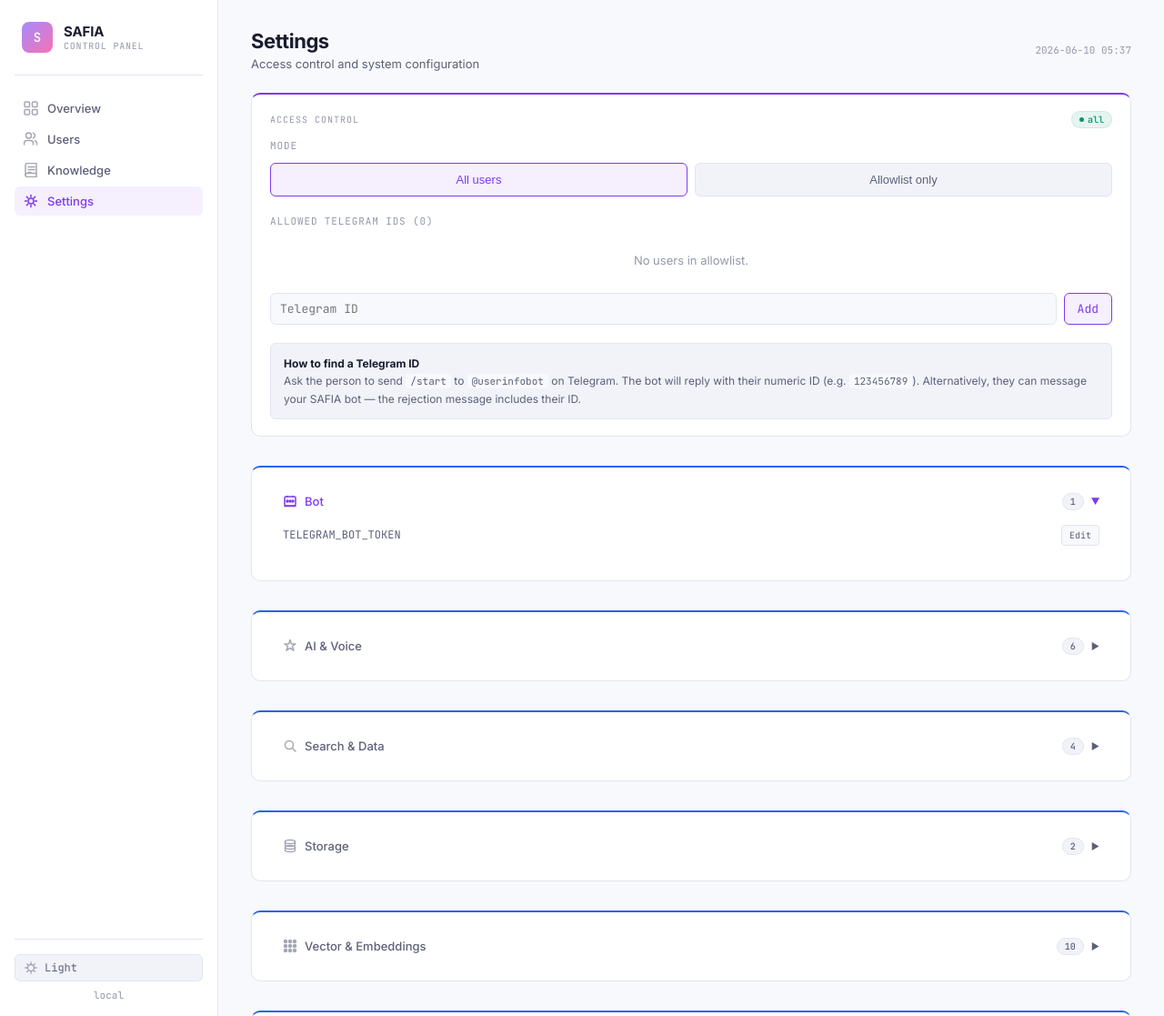
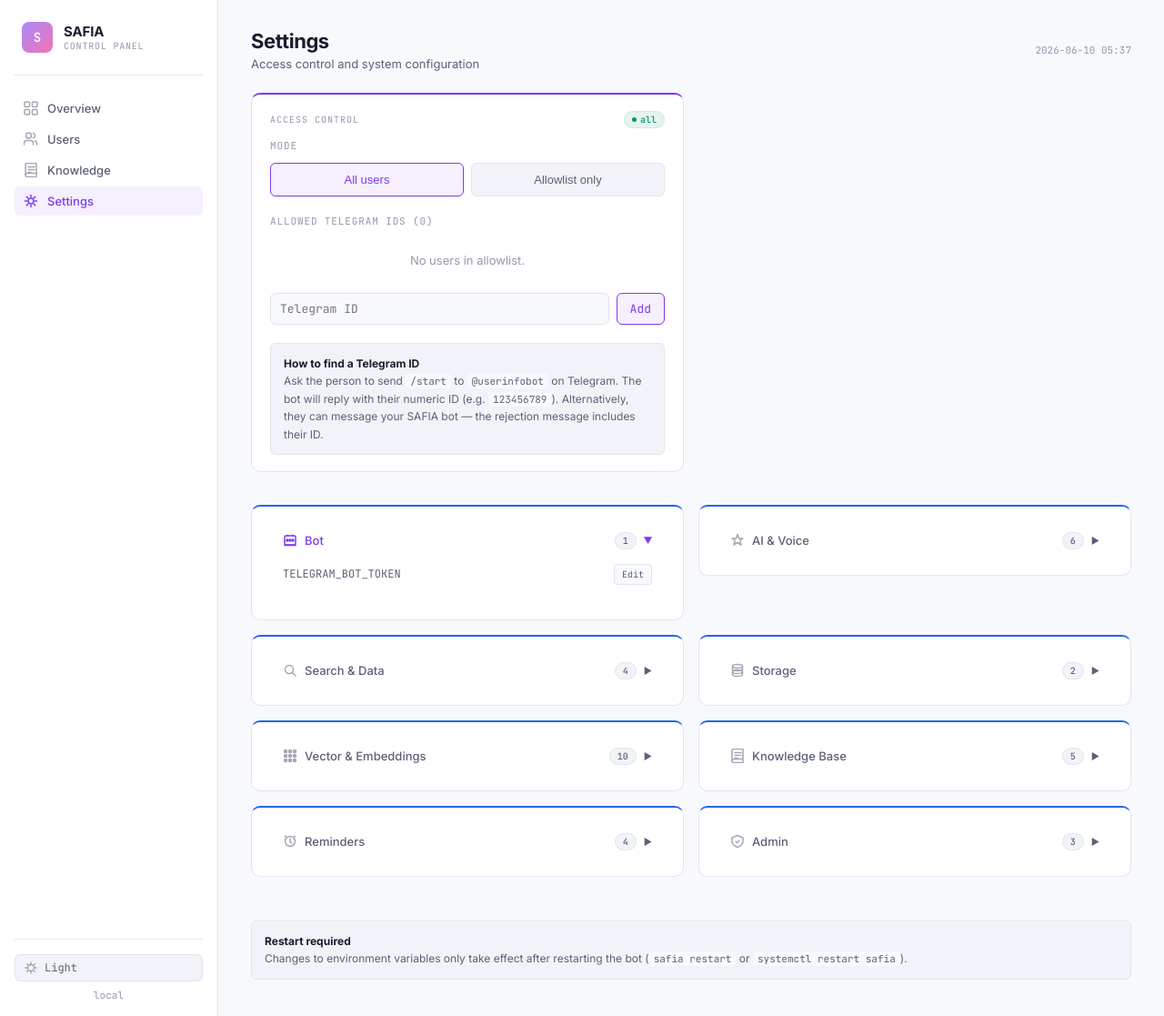
Before and after one commit to superXdev/SAFIA, a Flask app: page /settings in a window 1280 px wide. Shown: the whole page at 91% size. Run offline with Flask 3, Linux system fonts and the light colour scheme; data that the repository does not hold is empty.

Commit message:
Add CSS grid layout to settings templates

```diff
--- a/admin/templates/settings.html
+++ b/admin/templates/settings.html
@@ -14,6 +14,16 @@
 
   .card { margin-bottom: 8px; }
   .card:last-child { margin-bottom: 0; }
+
+  .env-grid {
+    display: grid;
+    grid-template-columns: 1fr 1fr;
+    gap: 8px 16px;
+    align-items: start;
+  }
+  @media (max-width: 860px) {
+    .env-grid { grid-template-columns: 1fr; }
+  }
 
   /* ── Access Control ── */
   .mode-toggle { display: flex; gap: 8px; margin-bottom: 16px; }
@@ -273,6 +283,7 @@
 {% endwith %}
 
 <!-- Access Control -->
+<div class="env-grid" style="margin-bottom:12px;">
 <div class="card card-accent-purple">
   <div class="card-top">
     <span class="card-label">Access Control</span>
@@ -321,8 +332,10 @@
     Alternatively, they can message your SAFIA bot &mdash; the rejection message includes their ID.
   </div>
 </div>
+</div>
 
 <!-- Environment -->
+<div class="env-grid">
 {% set icons = {
   'Bot': '<svg viewBox="0 0 16 16" fill="none" stroke="currentColor" stroke-width="1.5" stroke-linecap="round" stroke-linejoin="round"><rect x="2" y="3" width="12" height="10" rx="1.5"/><circle cx="5" cy="8" r="1" fill="currentColor"/><circle cx="8" cy="8" r="1" fill="currentColor"/><circle cx="11" cy="8" r="1" fill="currentColor"/><path d="M5 2.5V3M11 2.5V3M2 13.5h12"/></svg>',
   'AI & Voice': '<svg viewBox="0 0 16 16" fill="none" stroke="currentColor" stroke-width="1.5" stroke-linecap="round" stroke-linejoin="round"><path d="M8 1.5l1.5 4.5h4.5L10.5 8.5 12 13 8 10.5 4 13l1.5-4.5L2 6h4.5z"/></svg>',
@@ -381,6 +394,7 @@
   </div>
 </div>
 {% endfor %}
+</div>
 
 <div class="help-box">
   <strong>Restart required</strong><br>
```
